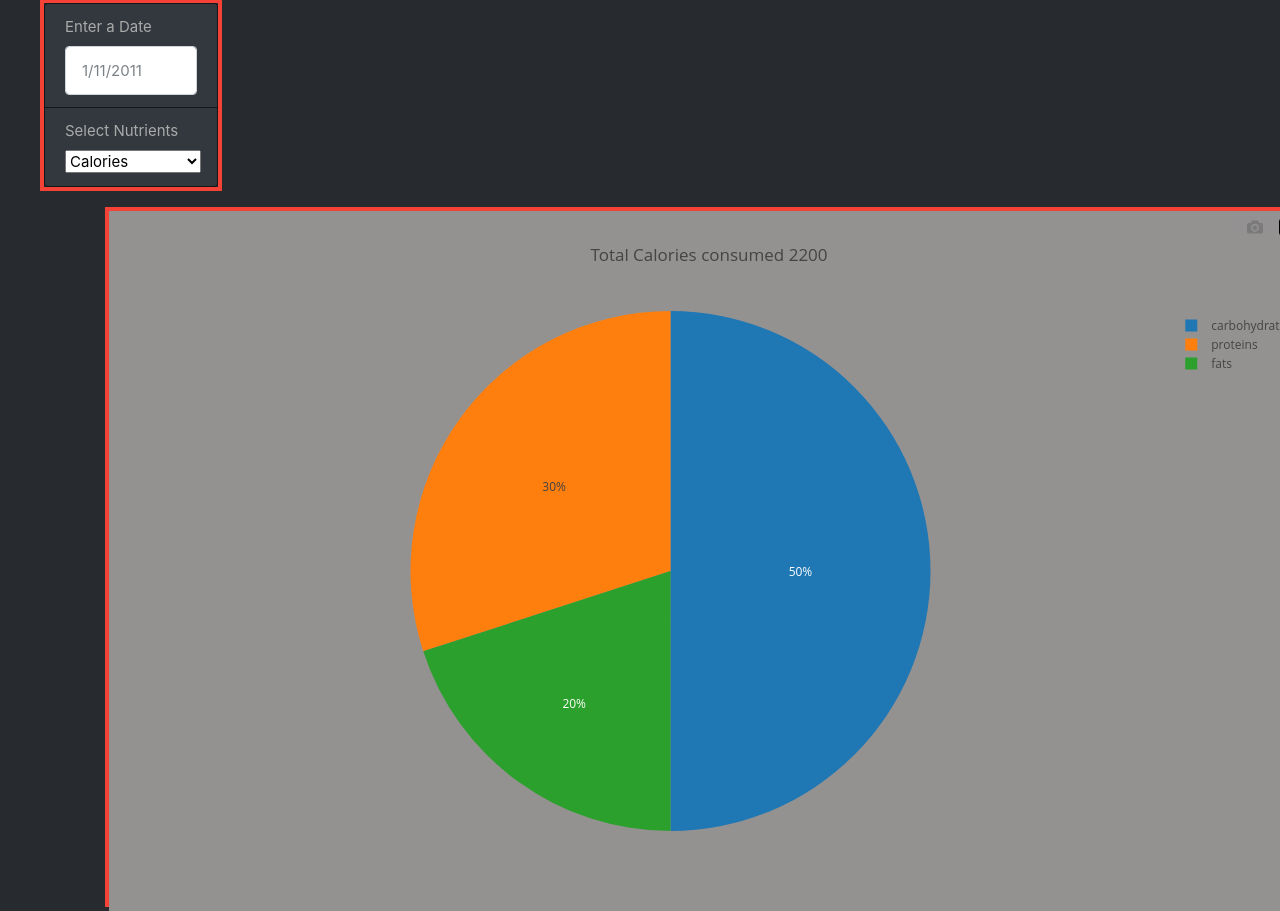
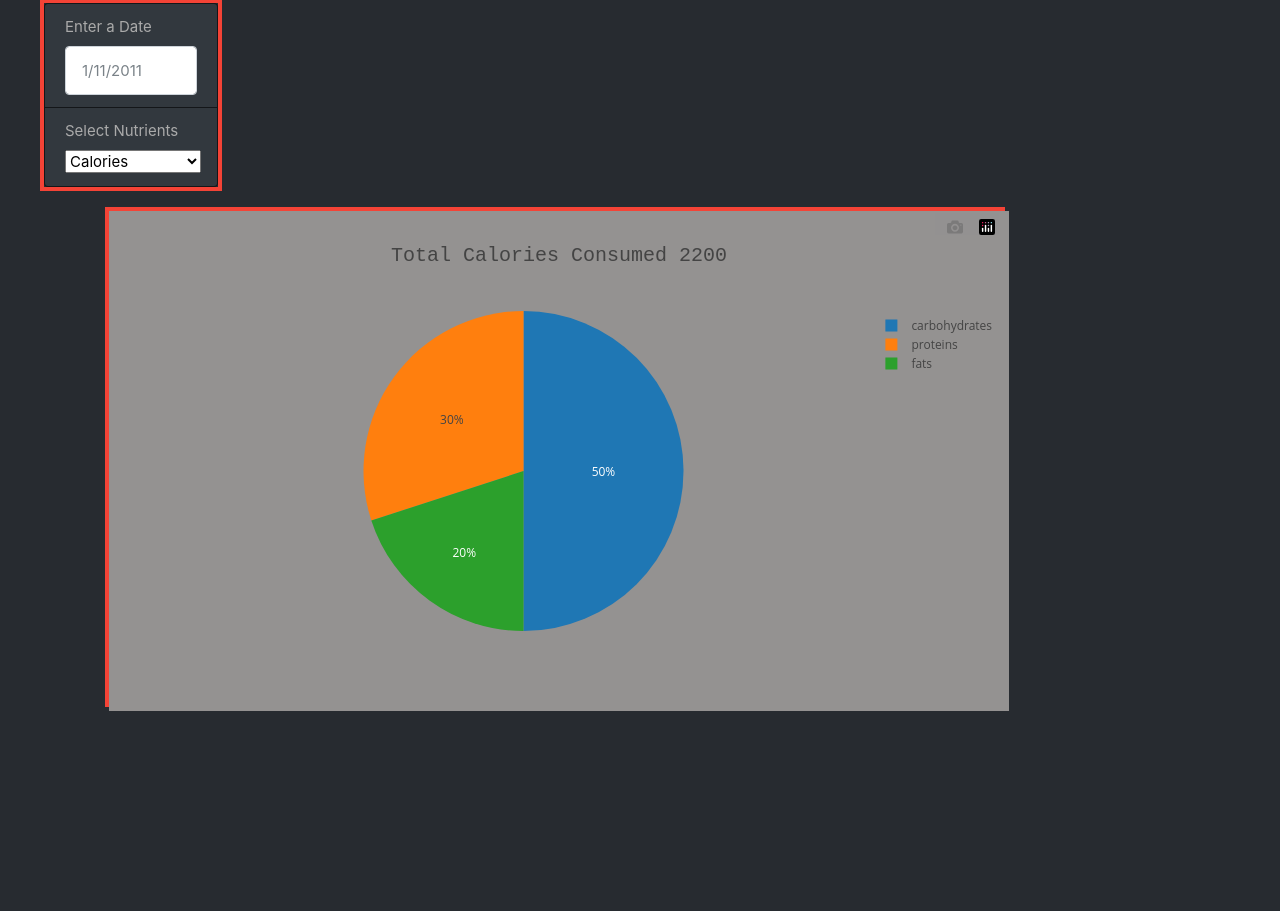
Before and after one commit to Rebel-Scum-Analytical/Team-Project2, a Flask app: page /analysis in a window 1280 px wide; the page is wider, and only the part inside the window is pictured. Shown: the part 294-1205 px from the top of that part. After the commit the page ends 1005 px from the top of that part, so only its background shows below. Run offline with Flask 2, Linux system fonts and the light colour scheme; the visitor is signed in with stand-in values (Sample User, id 1); parts of the project's set-up code (start-up, migrations or seed data) failed here and were passed over; some libraries are stand-ins or nearby versions.

Commit message:
Corrected the apprearance of the visualization plots

```diff
--- a/static/JS/plot.js
+++ b/static/JS/plot.js
@@ -12,7 +12,13 @@ function plot_calories(){
     }]
     var layout = {
 
-      title: `Total Calories consumed ${total}`,
+      title: {
+        text: `Total Calories Consumed ${total}`,
+        font: {
+          family: 'Courier New, monospace',
+          size: 20
+        }},
+
       paper_bgcolor: "#949291"
     }
 
@@ -61,21 +67,29 @@ function plot_micro(){
       })
 
     var trace1 ={
-      x : percentage_values,
-      y : y1,
+      x : y1,
+      y : percentage_values,
       type :'bar',
-      orientation: 'h',
+      //orientation: 'h',
+      // x : percentage_values,
+      // y : y1,
       text:y2.flat()
     }
 
       let data1 = [trace1];
       var layout = {
-        title: "User Micro Nutrient intake as a Percent of RDA of Nutrient ",
+
+        title: {
+          text:"Micro Nutrient Intake",
+          font: {
+            family: 'Courier New, monospace',
+            size: 20
+          }},
         yaxis: {
           autotick: false,
           ticks: 'outside',
           tick0: 0,
-          dtick: 0.25,
+          dtick: 25,
           ticklen: 8,
           tickwidth: 4,
           tickcolor: '#000',
@@ -84,7 +98,7 @@ function plot_micro(){
         },
         // height: 100,
         // width: 1200,
-        paper_bgcolor: "#fed8b1"
+        paper_bgcolor: "#949291"
     }
 
         return(data= {
@@ -115,28 +129,38 @@ function plot_macro(){
             })
 
         let data1 =[{
-            x:percentage_values,
-            y:Object.keys(userdata_nutrition_data.macronutrients),
+            // x:percentage_values,
+            // y:Object.keys(userdata_nutrition_data.macronutrients),
+            //orientation: 'h',
+            //use below for vertical orientation
+            x :Object.keys(userdata_nutrition_data.macronutrients),
+            y:percentage_values,
             type:'bar',
-            orientation: 'h',
+
             text:text
 
           }]
 
           var layout = {
-            title: "User Macro Nutrient intake as a Percent of RDA of Nutrient ",
+            title: {
+              text:"Macro Nutrient Intake",
+              font: {
+                family: 'Courier New, monospace',
+                size: 20
+              }},
+
             yaxis: {
               autotick: false,
               ticks: 'outside',
               tick0: 0,
-              dtick: 0.25,
+              dtick: 25,
               ticklen: 8,
               tickwidth: 4,
               tickcolor: '#000',
               tickangle: 315,
 
             },
-            paper_bgcolor: "#fed8b1"
+            paper_bgcolor: "#949291"
            }
 
            return(data= {
--- a/static/JS/vizualization.js
+++ b/static/JS/vizualization.js
@@ -34,8 +34,8 @@ var options = selectNutrient
 (function(){
       d3.select("#plot").html("")
       let plot_data = plot_calories()
-      plot_data.layout.height = 700;
-      plot_data.layout.width = 1200;
+      plot_data.layout.height = 500;
+      plot_data.layout.width = 900;
       Plotly.newPlot(BAR, plot_data.data, plot_data.layout)
 
 
@@ -48,7 +48,7 @@ var options = selectNutrient
           let row1 = d3.select("#plot")
                       .html("")
                      .append("div")
-                     .classed("row justify-content-center", true)
+                     .classed("row justify-content-space-between", true)
 
           let col1 = row1.append("div")
                       .classed("col-md-6", true)
@@ -87,22 +87,22 @@ var options = selectNutrient
         }else if(desired_nutrient == 'Macro Nutrients'){
 
           let plot_data = plot_macro()
-          plot_data.layout.height = 700;
-          plot_data.layout.width = 1200;
+          plot_data.layout.height = 500;
+          plot_data.layout.width = 900;
           Plotly.newPlot(BAR, plot_data.data, plot_data.layout)
         }
         else if(desired_nutrient == 'Micro Nutrients'){
 
           let plot_data = plot_micro()
-          plot_data.layout.height = 700;
-          plot_data.layout.width = 1200;
+          plot_data.layout.height = 500;
+          plot_data.layout.width = 900;
           Plotly.newPlot(BAR, plot_data.data, plot_data.layout)
         }
         else if(desired_nutrient == 'Calories'){
 
           let plot_data = plot_calories()
-          plot_data.layout.height = 700;
-          plot_data.layout.width = 1200;
+          plot_data.layout.height = 500;
+          plot_data.layout.width = 900;
           Plotly.newPlot(BAR, plot_data.data, plot_data.layout)
 
         }
--- a/templates/Daily_vizualization.html
+++ b/templates/Daily_vizualization.html
@@ -36,7 +36,7 @@
       </div>
       <div class="container">
         <div class="row">
-          <div class="col-md-6">
+          <div class="col">
             <div id ="plot">
             </div>
           </div>
```
